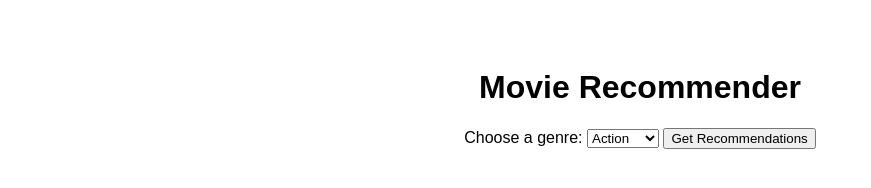
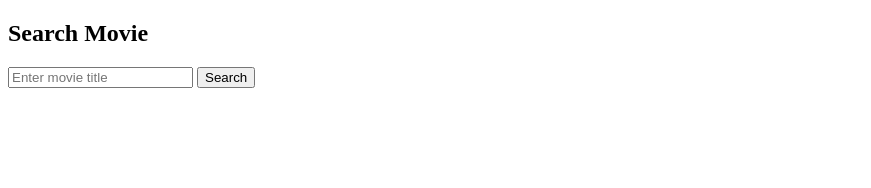
Before and after one commit to Preethibk20/movie-recommendation, a plain HTML site: page client/index.html in a window 1280 px wide. Shown: the whole page, without its empty margins (0-871 px from the left). Drawn offline with Linux system fonts and the light colour scheme.

Commit message:
Update index.html

```diff
--- a/client/index.html
+++ b/client/index.html
@@ -1,24 +1,36 @@
 <!DOCTYPE html>
-<html lang="en">
+<html>
 <head>
-  <meta charset="UTF-8">
-  <title>Movie Recommender</title>
-  <link rel="stylesheet" href="style.css">
+  <title>OMDb Movie Search</title>
 </head>
 <body>
-  <h1>Movie Recommender</h1>
-
-  <label for="genre">Choose a genre:</label>
-  <select id="genre">
-    <option value="action">Action</option>
-    <option value="comedy">Comedy</option>
-    <option value="sci-fi">Sci-Fi</option>
-  </select>
-
-  <button id="getRecommendations">Get Recommendations</button>
+  <h2>Search Movie</h2>
+  <input id="title" placeholder="Enter movie title">
+  <button onclick="searchMovie()">Search</button>
 
   <div id="result"></div>
 
-  <script src="script.js"></script>
+  <script>
+    function searchMovie() {
+      const title = document.getElementById("title").value;
+      fetch(`http://localhost:5000/api/movies/search?title=${encodeURIComponent(title)}`)
+        .then(res => res.json())
+        .then(data => {
+          const div = document.getElementById("result");
+          if (data.Response === "False") {
+            div.innerHTML = `<p>Movie not found</p>`;
+          } else {
+            div.innerHTML = `
+              <h3>${data.Title}</h3>
+              <img src="${data.Poster}" height="250"/>
+              <p>${data.Plot}</p>
+              <p>⭐ ${data.imdbRating}</p>
+              <p>🎬 ${data.Genre}</p>
+              <p>📅 ${data.Released}</p>
+            `;
+          }
+        });
+    }
+  </script>
 </body>
 </html>
```
